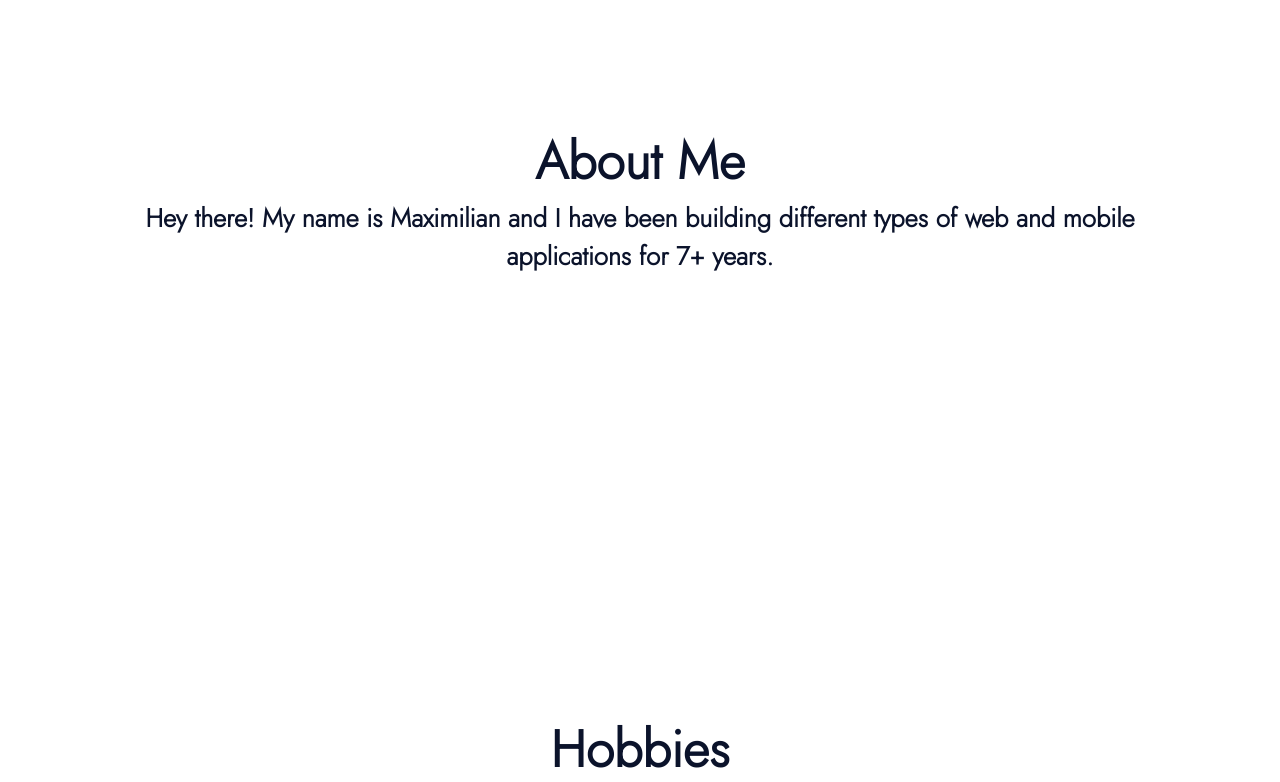
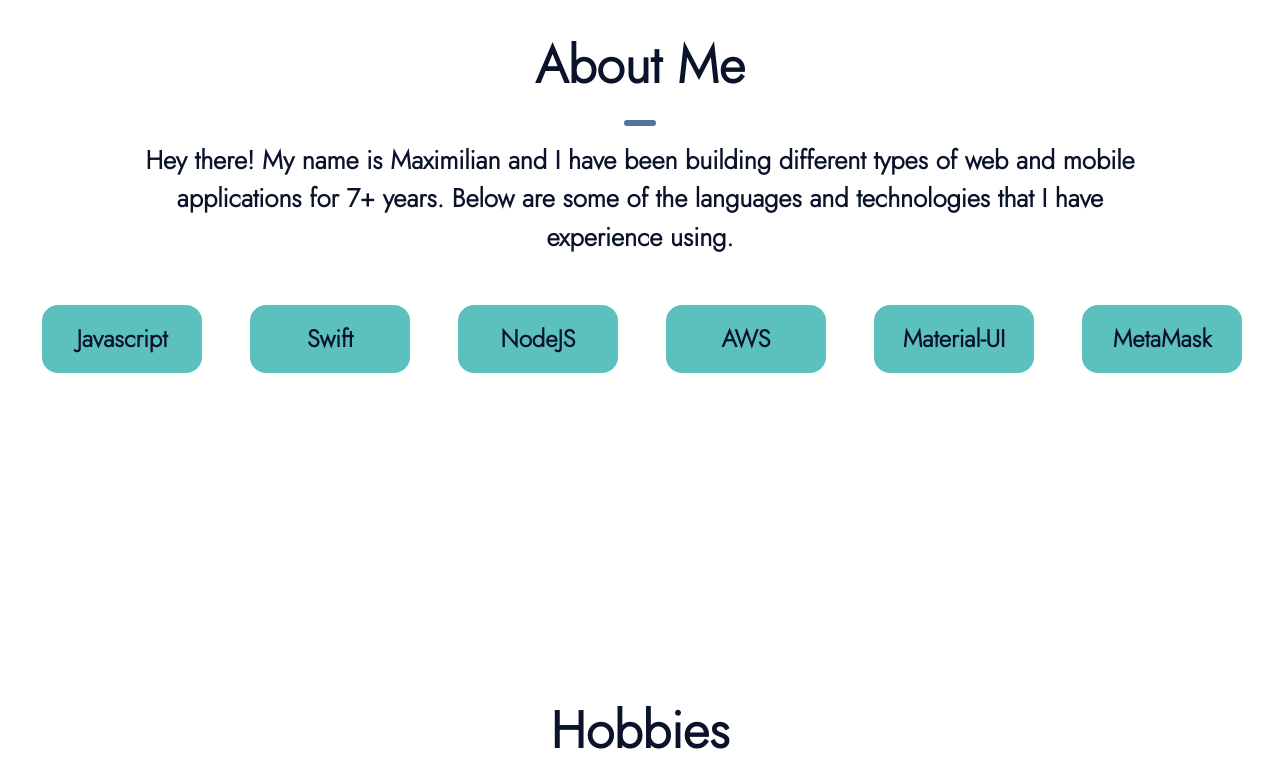
Before and after one commit to Maximilian-Oberholtzer/maximilian-portfolio, a React (Create React App) app: page / in a window 1280 px wide. Shown: the part 1000-1782 px from the top of the page. Built offline with nearby package versions, Linux system fonts and the light colour scheme.

Commit message:
added basic conveyor belt for about section

```diff
--- a/src/components/Main.js
+++ b/src/components/Main.js
@@ -13,7 +13,12 @@ const Main = () => {
   const showSideAnchor = useMediaQuery(theme.breakpoints.down("lg"));
 
   return (
-    <div style={{ backgroundColor: theme.palette.background.main }}>
+    <div
+      style={{
+        backgroundColor: theme.palette.background.main,
+        overflowY: "hidden",
+      }}
+    >
       {showSideAnchor ? <></> : <SideAnchorLinks />}
 
       <Container className={classes.mainContainer}>
--- a/src/components/sections/About.js
+++ b/src/components/sections/About.js
@@ -1,4 +1,4 @@
-import React from "react";
+import { React, useState, useEffect } from "react";
 import { useTheme, Container, Typography } from "@mui/material";
 import useStyles from "./Styles";
 import "animate.css";
@@ -12,6 +12,34 @@ const About = () => {
     threshold: 0,
     triggerOnce: true,
   });
+  const [leftPosition, setLeftPosition] = useState(0);
+  const technologiesArr = [
+    "Javascript",
+    "Swift",
+    "NodeJS",
+    "AWS",
+    "Material-UI",
+    "MetaMask",
+    "Java",
+    "PostgresSQL",
+    "Solidity",
+    "ReactJS",
+    "Kubernetes",
+    "Git",
+    "Express",
+  ];
+
+  useEffect(() => {
+    const intervalId = setInterval(() => {
+      console.log(leftPosition);
+      if (leftPosition > -800) {
+        setLeftPosition((prevPosition) => prevPosition - 1);
+      } else {
+        setLeftPosition(0);
+      }
+    }, 10);
+    return () => clearInterval(intervalId);
+  }, [leftPosition]);
 
   return (
     <Scroll.Element name="About">
@@ -21,11 +49,38 @@ const About = () => {
             <>
               <Typography className={classes.aboutTitle} component="h1">
                 About Me
+                <div className={classes.divider} />
               </Typography>
+
               <Typography className={classes.aboutSubText} component="h1">
                 Hey there! My name is Maximilian and I have been building
                 different types of web and mobile applications for 7+ years.
+                Below are some of the languages and technologies that I have
+                experience using.
               </Typography>
+              <div
+                style={{
+                  display: "flex",
+                  marginTop: "3rem",
+                  position: "relative",
+                  width: "50vw",
+                  left: `${leftPosition}px`,
+                }}
+              >
+                {technologiesArr.map((item, index) => (
+                  <div key={index} className={classes.scrollingItem}>
+                    <Typography
+                      style={{
+                        fontSize: "1.5rem",
+                        color: theme.palette.textMain.main,
+                      }}
+                      component="h1"
+                    >
+                      {item}
+                    </Typography>
+                  </div>
+                ))}
+              </div>
             </>
           )}
         </Container>
--- a/src/components/sections/Hero.js
+++ b/src/components/sections/Hero.js
@@ -27,8 +27,8 @@ const ScrollerIcon = styled("div")({
     transform: "translateX(-50%)",
     borderRadius: "50%",
     opacity: "1",
-    "-webkit-animation": "wheel 2s infinite",
-    animation: "wheel 2s infinite",
+    WebkitAnimation: "wheel 2s infinite",
+    animation: "wheel 1.6s infinite",
   },
 });
 
--- a/src/components/sections/Hobbies.js
+++ b/src/components/sections/Hobbies.js
@@ -56,6 +56,7 @@ const Hobbies = () => {
             <>
               <Typography className={classes.hobbiesTitle} component="h1">
                 Hobbies
+                <div className={classes.divider} />
               </Typography>
               <Typography className={classes.hobbiesSubText} component="h1">
                 Aside from making applications, these are the things I that
--- a/src/components/sections/Styles.js
+++ b/src/components/sections/Styles.js
@@ -1,6 +1,13 @@
 import { makeStyles } from "@mui/styles";
 
 const useStyles = makeStyles((theme) => ({
+  divider: {
+    height: "0.4rem",
+    width: "2rem",
+    borderRadius: "2rem",
+    margin: "1rem",
+    background: theme.palette.textSecondary.main,
+  },
   ///////////////
   //Hero Styles//
   ///////////////
@@ -106,6 +113,7 @@ const useStyles = makeStyles((theme) => ({
     fontWeight: "bold !important",
     color: theme.palette.textMain.main,
     fontSize: "clamp(32px, 4vw, 56px) !important",
+    textAlign: "-webkit-center",
     animation: "fadeInUp",
     animationDuration: "1s",
   },
@@ -114,7 +122,17 @@ const useStyles = makeStyles((theme) => ({
     fontSize: "clamp(20px, 2vw, 26px) !important",
     textAlign: "center",
     animation: "fadeInUp",
-    animationDuration: "1s",
+    animationDuration: "1.25s",
+  },
+  scrollingItem: {
+    background: theme.palette.backgroundSecondary.main,
+    display: "flex",
+    justifyContent: "center",
+    alignItems: "center",
+    marginRight: "3rem",
+    borderRadius: "1rem",
+    padding: "1rem",
+    minWidth: "8rem",
   },
   //////////////////
   //Hobbies Styles//
@@ -138,6 +156,7 @@ const useStyles = makeStyles((theme) => ({
     fontWeight: "bold !important",
     color: theme.palette.textMain.main,
     fontSize: "clamp(32px, 4vw, 56px) !important",
+    textAlign: "-webkit-center",
     animation: "fadeInUp",
     animationDuration: "1s",
   },
@@ -146,7 +165,7 @@ const useStyles = makeStyles((theme) => ({
     fontSize: "clamp(20px, 2vw, 26px) !important",
     textAlign: "center",
     animation: "fadeInUp",
-    animationDuration: "1s",
+    animationDuration: "1.25s",
   },
   hobbiesGrid: {
     padding: "2rem 0rem 2rem 0rem",
```
Also changed, not shown: src/components/SvgHelper.js.
